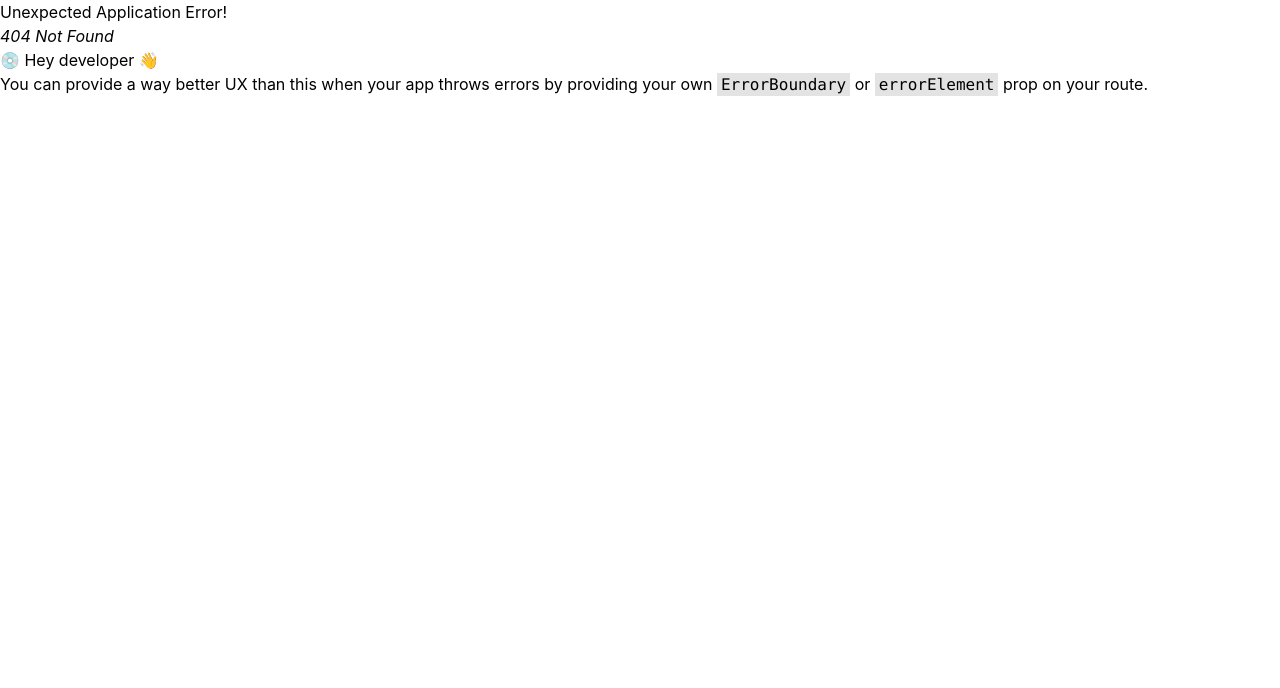
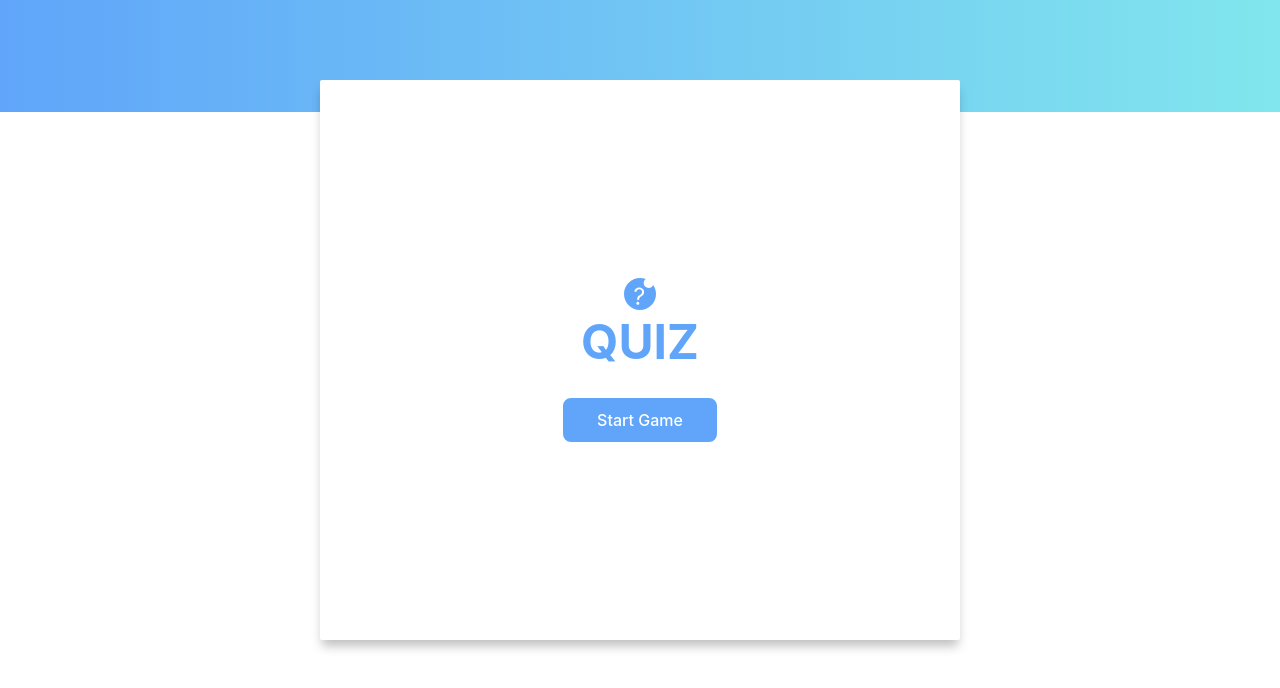
Before and after one commit to MarceloSants/quiz-game, a React (Vite) app: page / in a window 1280 px wide. Before the commit this address had no page. Shown: the top 688 px of the page. Built offline with nearby package versions, Linux system fonts and the light colour scheme.

Commit message:
Add home page
- Extra changes:
- Fix export to match project pattern in Quiz Page
- Fix export to match project pattern in Result Page

```diff
--- /dev/null
+++ b/src/pages/home-page/index.tsx
@@ -0,0 +1,38 @@
+import { useNavigate } from 'react-router-dom';
+import { Header } from '../components/header';
+
+function HomePage() {
+  const navigate = useNavigate();
+
+  const startGame = () => {
+    navigate('/game-setting');
+  };
+
+  return (
+    <div className='w-full flex flex-col items-center justify-start relative'>
+      <Header />
+      <div className='bg-white w-2/4 h-96 min-h-[70vh] p-8 rounded-sm absolute top-20 shadow-cardShadow'>
+        <div className='h-full flex flex-col gap-8 items-center justify-center'>
+          <div className='flex flex-col gap-2 items-center'>
+            <img
+              src='icon.svg'
+              alt='icon'
+              className='size-8'
+            />
+            <h1 className='text-blue-400 font-bold text-5xl'>QUIZ</h1>
+          </div>
+          <button
+            onClick={() => {
+              startGame();
+            }}
+            className='w-fit px-8 py-2 border-2 rounded-lg border-blue-400 text-white bg-blue-400 font-medium'
+          >
+            Start Game
+          </button>
+        </div>
+      </div>
+    </div>
+  );
+}
+
+export { HomePage };
--- a/src/pages/quiz-page/index.tsx
+++ b/src/pages/quiz-page/index.tsx
@@ -242,4 +242,4 @@ function QuizPage() {
   );
 }
 
-export default QuizPage;
+export { QuizPage };
--- a/src/pages/result-page/index.tsx
+++ b/src/pages/result-page/index.tsx
@@ -70,4 +70,4 @@ function ResultPage() {
   );
 }
 
-export default ResultPage;
+export { ResultPage };
```
Also changed, not shown: src/app.tsx (+9 -3 lines).
